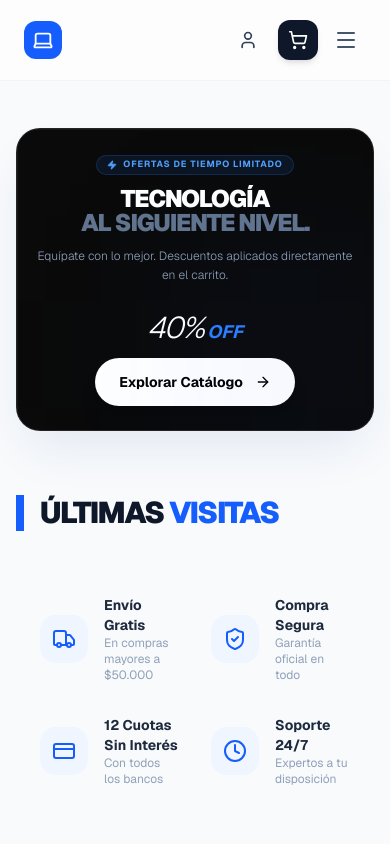
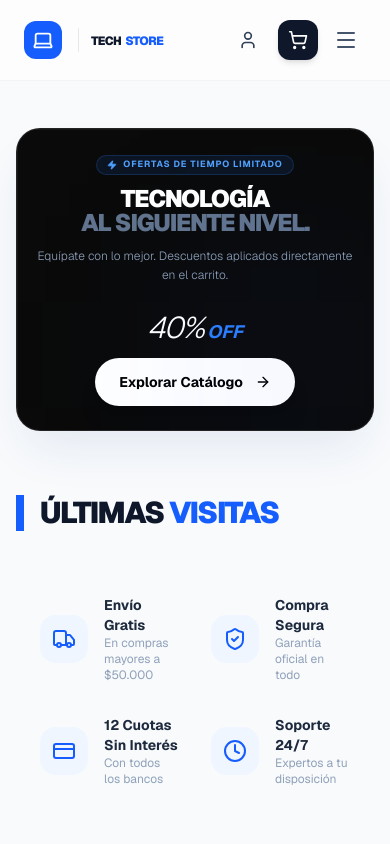
Before and after one commit to Mcampo-26/TechStore, a Next.js app: page / in a window 390 px wide. Shown: the top 844 px of the page. Built offline with nearby package versions, Linux system fonts and the light colour scheme; no server answers; the database is empty.

Commit message:
corrijo brand en el navbar

```diff
--- a/src/components/layout/Navbar.tsx
+++ b/src/components/layout/Navbar.tsx
@@ -1,7 +1,7 @@
 "use client";
 
 import React, { useEffect, useState } from 'react';
-import { ShoppingCart, LogOut, User, Laptop, Menu, X, ShieldCheck } from 'lucide-react'; // Añadimos ShieldCheck
+import { ShoppingCart, LogOut, User, Laptop, Menu, X, ShieldCheck } from 'lucide-react';
 import { useCartStore } from '@/store/useCartStore';
 import { useAuthStore } from '@/store/useAuthStore';
 import { LoadingOverlay } from '@/components/ui/LoadingOverlay';
@@ -44,22 +44,31 @@ export const Navbar = () => {
       <nav className="fixed top-0 w-full bg-white/90 backdrop-blur-md z-50 border-b border-gray-100">
         <div className="max-w-7xl mx-auto px-6 h-20 flex items-center justify-between gap-4">
 
-          {/* LOGO */}
-          <Link href="/" className="flex items-center gap-2 shrink-0 group">
+          {/* LOGO Y NOMBRE (Visible en todas las páginas) */}
+          <div className="flex items-center gap-2 shrink-0">
+            <Link href="/" className="flex items-center gap-2 group">
               <div className="bg-blue-600 text-white p-2 rounded-xl group-hover:rotate-6 transition-transform">
                 <Laptop size={22} />
               </div>
+              {/* Desktop Name */}
               <span className="text-xl font-black tracking-tighter text-slate-900 hidden sm:block">
                 TECH<span className="text-blue-600">STORE</span>
               </span>
             </Link>
+
+            {/* Mobile Brand Name - SIEMPRE VISIBLE */}
+            <div className="md:hidden ml-2 pl-3 border-l border-gray-200">
+              <span className="text-[12px] font-black uppercase tracking-tighter text-slate-900">
+                TECH<span className="text-blue-600 ml-1">STORE</span>
+              </span>
+            </div>
+          </div>
 
           {/* NAVEGACIÓN (Desktop) */}
           <ul className="hidden md:flex items-center gap-8 text-sm font-semibold text-slate-600">
             <li><Link href="/" className="hover:text-blue-600 transition-colors">Inicio</Link></li>
             <li><Link href="/productos" className="hover:text-blue-600 transition-colors">Productos</Link></li>
 
-            {/* LINK ADMIN (Desktop) - Se muestra si está logueado */}
             {mounted && isLoggedIn && (
               <li>
                 <Link
@@ -76,7 +85,6 @@ export const Navbar = () => {
           {/* ACCIONES */}
           <div className="flex items-center gap-2 sm:gap-4">
 
-            {/* USUARIO / LOGIN */}
             {mounted && isLoggedIn ? (
               <div className="flex items-center gap-3">
                 <span className="hidden lg:block text-xs font-bold text-slate-400 uppercase tracking-widest">
@@ -100,20 +108,18 @@ export const Navbar = () => {
               </Link>
             )}
 
-            {/* CARRITO */}
             <Link
               href="/cart"
               className="relative p-2.5 bg-slate-900 text-white rounded-xl hover:bg-blue-600 transition-all active:scale-95 shadow-md"
             >
               <ShoppingCart size={20} />
               {itemCount > 0 && (
-                <span className="absolute -top-1 -right-1 bg-blue-500 text-white text-[10px] font-bold w-5 h-5 rounded-full flex items-center justify-center border-2 border-white animate-in zoom-in duration-300">
+                <span className="absolute -top-1 -right-1 bg-blue-500 text-white text-[10px] font-bold w-5 h-5 rounded-full flex items-center justify-center border-2 border-white">
                   {itemCount}
                 </span>
               )}
             </Link>
 
-            {/* MENÚ MÓVIL (Hambuerguesa) */}
             <button
               className="md:hidden p-2 text-slate-600"
               onClick={() => setIsMobileMenuOpen(!isMobileMenuOpen)}
@@ -129,7 +135,6 @@ export const Navbar = () => {
             <Link href="/" className="block font-medium text-slate-600" onClick={() => setIsMobileMenuOpen(false)}>Inicio</Link>
             <Link href="/productos" className="block font-medium text-slate-600" onClick={() => setIsMobileMenuOpen(false)}>Productos</Link>
 
-            {/* ADMIN en móvil */}
             {isLoggedIn && (
               <Link
                 href="/admin"
```
Lines whose indentation alone changed are shown as unchanged.
